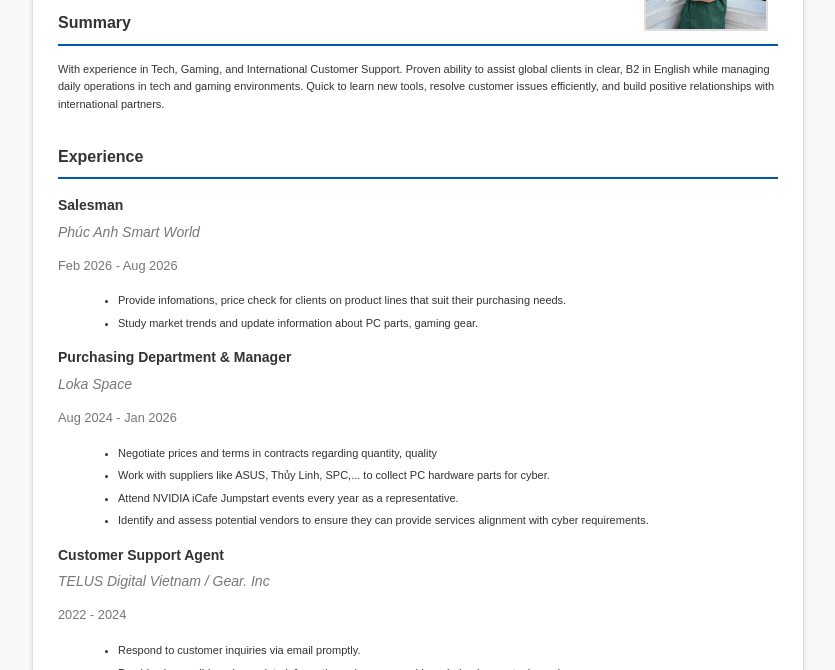
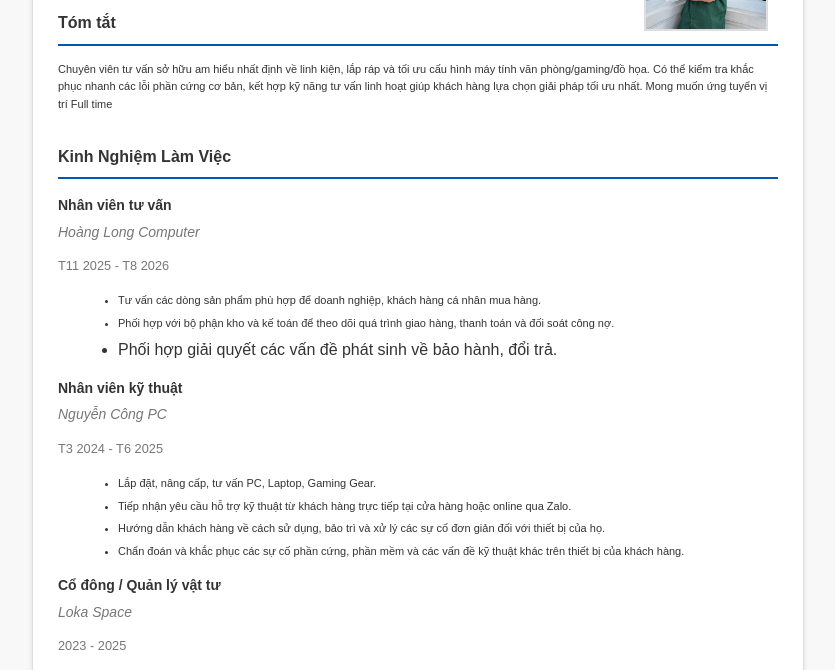
Before and after one commit to subzeroproject/overall-cv-3, a plain HTML site: page index.html in a window 1280 px wide. Shown: the part 130-800 px from the top of the page, without its empty margins (222-1057 px from the left). Drawn offline with Linux system fonts and the light colour scheme.

Commit message:
Update index.html

```diff
--- a/index.html
+++ b/index.html
@@ -148,42 +148,39 @@
         </section>
 
         <section class="section">
-            <h2 class="section-title">Summary</h2>
-            <p class="text"> With experience in Tech, Gaming, and International Customer Support. Proven ability to assist global clients in clear, B2 in English while managing daily operations in tech and gaming environments. Quick to learn new tools, resolve customer issues efficiently, and build positive relationships with international partners.</p>
+            <h2 class="section-title">Tóm tắt</h2>
+            <p class="text"> Chuyên viên tư vấn sở hữu am hiểu nhất định về linh kiện, lắp ráp và tối ưu cấu hình máy tính văn phòng/gaming/đồ họa. Có thể kiểm tra khắc phục nhanh các lỗi phần cứng cơ bản, kết hợp kỹ năng tư vấn linh hoạt giúp khách hàng lựa chọn giải pháp tối ưu nhất. Mong muốn ứng tuyển vị trí Full time</p>
         </section>
 
         <section class="section">
-            <h2 class="section-title">Experience</h2>
+            <h2 class="section-title">Kinh Nghiệm Làm Việc</h2>
             <div class="job">
-                <p class="job-title">Salesman</p>
-                <p class="company-name"> Phúc Anh Smart World</p>
-                <p class="job-dates"> Feb 2026 - Aug 2026</p>
+                <p class="job-title">Nhân viên tư vấn</p>
+                <p class="company-name"> Hoàng Long Computer</p>
+                <p class="job-dates"> T11 2025 - T8 2026</p>
                 <ul>
-                    <li class="text"> Provide infomations, price check for clients on product lines that suit their purchasing needs.</li>
-                    <li class="text"> Study market trends and update information about PC parts, gaming gear.</li>
+                    <li class="text"> Tư vấn các dòng sản phẩm phù hợp để doanh nghiệp, khách hàng cá nhân mua hàng.</li>
+                    <li class="text"> Phối hợp với bộ phận kho và kế toán để theo dõi quá trình giao hàng, thanh toán và đối soát công nợ.</li>
+                    <li clas=="text"> Phối hợp giải quyết các vấn đề phát sinh về bảo hành, đổi trả.</li>
                 </ul>
             </div>
             <div class="job">
-                <p class="job-title"> Purchasing Department & Manager</p>
-                <p class="company-name"> Loka Space</p>
-                <p class="job-dates"> Aug 2024 - Jan 2026</p>
+                <p class="job-title"> Nhân viên kỹ thuật</p>
+                <p class="company-name"> Nguyễn Công PC</p>
+                <p class="job-dates"> T3 2024 - T6 2025</p>
                 <ul>
-                    <li class="text"> Negotiate prices and terms in contracts regarding quantity, quality</li>
-                    <li class="text"> Work with suppliers like ASUS, Thủy Linh, SPC,... to collect PC hardware parts for cyber.</li>
-                    <li class="text"> Attend NVIDIA iCafe Jumpstart events every year as a representative.</li>
-                    <li class="text"> Identify and assess potential vendors to ensure they can provide services alignment with cyber requirements.</li>
+                    <li class="text"> Lắp đặt, nâng cấp, tư vấn PC, Laptop, Gaming Gear.</li>
+                    <li class="text"> Tiếp nhận yêu cầu hỗ trợ kỹ thuật từ khách hàng trực tiếp tại cửa hàng hoặc online qua Zalo.</li>
+                    <li class="text"> Hướng dẫn khách hàng về cách sử dụng, bảo trì và xử lý các sự cố đơn giản đối với thiết bị của họ.</li>
+                    <li class="text"> Chẩn đoán và khắc phục các sự cố phần cứng, phần mềm và các vấn đề kỹ thuật khác trên thiết bị của khách hàng.</li>
                 </ul>
             </div>
             <div class="job">
-                <p class="job-title"> Customer Support Agent</p>
-                <p class="company-name"> TELUS Digital Vietnam / Gear. Inc</p>
-                <p class="job-dates"> 2022 - 2024</p>
+                <p class="job-title"> Cổ đông / Quản lý vật tư</p>
+                <p class="company-name"> Loka Space</p>
+                <p class="job-dates"> 2023 - 2025</p>
                 <ul>
-                    <li class="text"> Respond to customer inquiries via email promptly.</li>
-                    <li class="text"> Provide clear, valid, and complete information using approved knowledge bases, tools, and processes.</li>
-                    <li class="text"> Record customer complaints, issues and relevant case details for follow-up and investigation.</li>
-                    <li class="text"> Support continuous improvements through reporting common customer issues, patterns, and feedback.</li>
-                    <li class="text"> Read technical documentations.</li>
+                    <li class="text">Góp vốn kinh doanh và quản lý thiết bị cyber.</li>
                 </ul>
             </div>
         </section>
```
